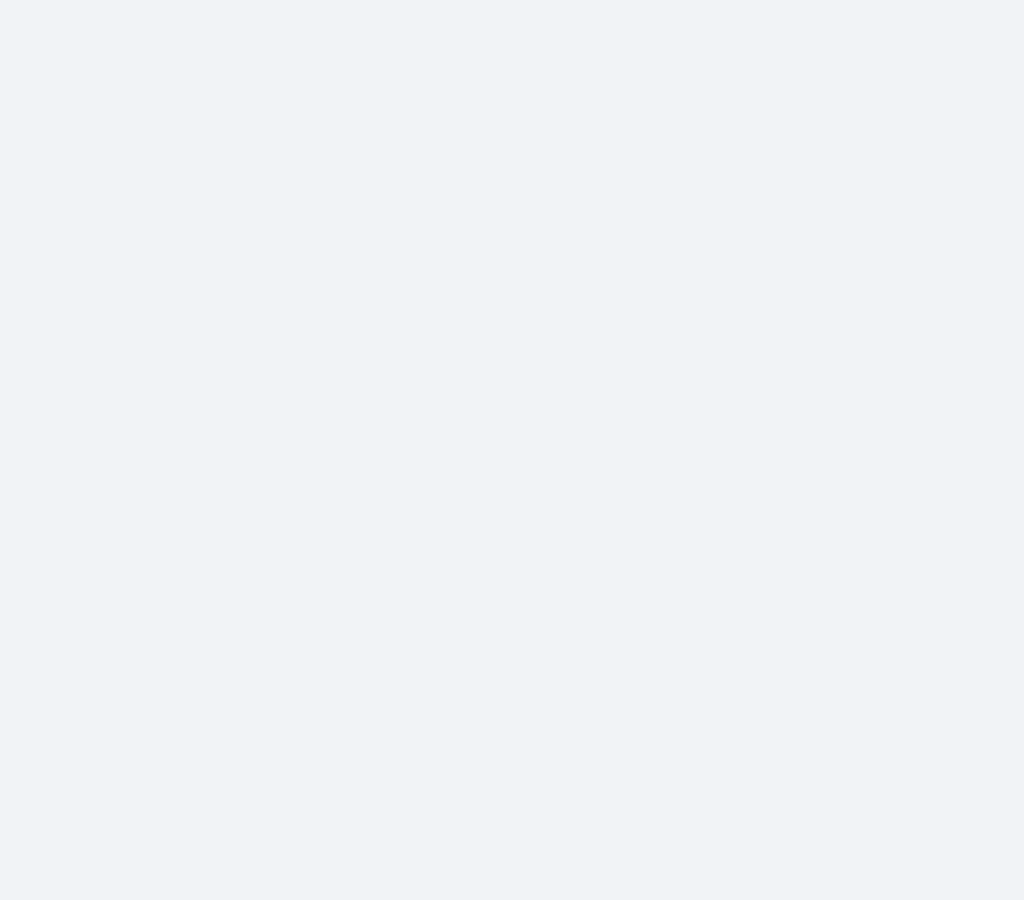
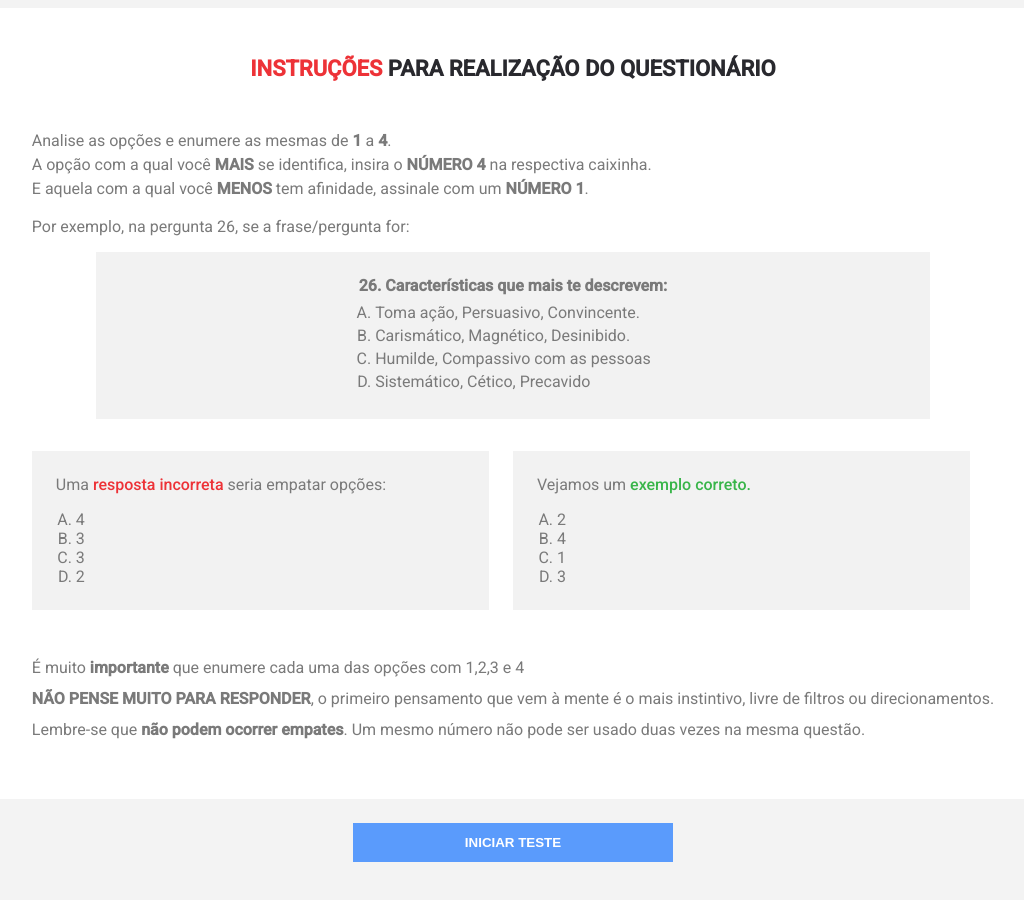
Before and after one commit to michel-cm/React-Teste-Disk, a React (Create React App) app: page / in a window 1280 px wide. Shown: the part 240-1140 px from the top of the page, without its empty margins (127-1151 px from the left). Before the commit the page ends 800 px from the top, so only its background shows below. Built offline with nearby package versions, Linux system fonts and the light colour scheme; no server answers.

Commit message:
des. page Instrucoes

```diff
--- a/src/pages/Intrucoes/index.js
+++ b/src/pages/Intrucoes/index.js
@@ -1,13 +1,86 @@
 import * as C from "./styles";
-import { Header } from '../../components/Header';
-import { Link } from 'react-router-dom';
+import { Link } from "react-router-dom";
+
+import logo from "../../assets/Giro-Agro-logo.png";
 
 export const Instrucoes = () => {
-    return (
-        <div className=''>
-            <Header />
-           <h1>Tela instruções</h1>
-           <Link to={'/teste'}>Começar o Teste</Link>
-        </div>
-    );
-}
+  return (
+    <C.Container>
+      <C.Logo src={logo} alt="Giro Agro logo" />
+      <C.ContainerInstrucoes>
+        <C.TituloArea>
+          <h1>
+            <span>INSTRUÇÕES</span> PARA REALIZAÇÃO DO QUESTIONÁRIO
+          </h1>
+        </C.TituloArea>
+
+        <C.AreaInstrucoes>
+          <C.P1>
+            Analise as opções e enumere as mesmas de <b>1</b> a <b>4</b>.<br />A
+            opção com a qual você <b>MAIS</b> se identifica, insira o{" "}
+            <b>NÚMERO 4</b> na respectiva caixinha.
+            <br />E aquela com a qual você <b>MENOS</b> tem afinidade, assinale
+            com um <b>NÚMERO 1</b>.<br />
+          </C.P1>
+
+          <C.P2>Por exemplo, na pergunta 26, se a frase/pergunta for:</C.P2>
+          <C.AreaExemploPergunta>
+            <span>
+              <b>26. Características que mais te descrevem:</b>
+            </span>
+            <ol type="A">
+              <li>Toma ação, Persuasivo, Convincente.</li>
+              <li>Carismático, Magnético, Desinibido.</li>
+              <li>Humilde, Compassivo com as pessoas</li>
+              <li>Sistemático, Cético, Precavido</li>
+            </ol>
+          </C.AreaExemploPergunta>
+          <C.AreaExemplosResposta>
+            <C.AreaRespostaIncorreta>
+              <p>
+                Uma <span>resposta incorreta</span> seria empatar opções:
+              </p>
+              <ol type="A">
+                <li>4</li>
+                <li>3</li>
+                <li>3</li>
+                <li>2</li>
+              </ol>
+            </C.AreaRespostaIncorreta>
+
+            <C.AreaRespostaCorreta>
+              <p>
+                Vejamos um <span>exemplo correto.</span>
+              </p>
+              <ol type="A">
+                <li>2</li>
+                <li> 4</li>
+                <li> 1</li>
+                <li>3</li>
+              </ol>
+            </C.AreaRespostaCorreta>
+          </C.AreaExemplosResposta>
+
+          <C.AreaLembrete>
+            <p>
+              É muito <b>importante</b> que enumere cada uma das opções com
+              1,2,3 e 4
+            </p>
+            <p>
+              <b>NÃO PENSE MUITO PARA RESPONDER</b>, o primeiro pensamento que
+              vem à mente é o mais instintivo, livre de filtros ou
+              direcionamentos.
+            </p>
+            <p>
+              Lembre-se que <b>não podem ocorrer empates</b>. Um mesmo número
+              não pode ser usado duas vezes na mesma questão.
+            </p>
+          </C.AreaLembrete>
+        </C.AreaInstrucoes>
+      </C.ContainerInstrucoes>
+      <C.Button>
+        INICIAR TESTE
+      </C.Button>
+    </C.Container>
+  );
+};
--- a/src/pages/Intrucoes/styles.js
+++ b/src/pages/Intrucoes/styles.js
@@ -1 +1,130 @@
 import styled from "styled-components";
+
+export const Container = styled.div`
+  background-color: #f3f3f3;
+  display: flex;
+  flex-direction: column;
+  align-items: center;
+  min-height: 100vh;
+`;
+
+export const Logo = styled.img`
+  width: 120px;
+  padding: 60px 0px 60px 0px;
+`;
+
+export const ContainerInstrucoes = styled.div`
+  display: flex;
+  flex-direction: column;
+  background-color: #fff;
+  max-width: 1100px;
+  padding: 48px;
+`;
+
+export const TituloArea = styled.div`
+  display: flex;
+  justify-content: center;
+  font-size: 11px;
+  padding-bottom: 48px;
+
+  span {
+    color: #ed3237;
+  }
+`;
+
+export const AreaInstrucoes = styled.div`
+  color: #7a7a7a;
+`;
+
+export const P1 = styled.p`
+  line-height: 24px;
+`;
+
+export const P2 = styled.p`
+  padding: 16px 0px;
+`;
+
+export const AreaExemploPergunta = styled.div`
+  background-color: #f2f2f2;
+  padding: 24px;
+  display: flex;
+  flex-direction: column;
+  align-items: center;
+  margin: 0 64px;
+
+  ol {
+    padding-top: 8px;
+  }
+
+  li {
+    padding-bottom: 4px;
+  }
+`;
+
+export const AreaExemplosResposta = styled.div`
+  display: flex;
+  margin: 32px 0px 48px 0;
+`;
+
+export const AreaRespostaIncorreta = styled.div`
+  background-color: #f2f2f2;
+  display: flex;
+  flex-direction: column;
+  align-items: flex-start;
+  padding: 24px;
+  flex: 1;
+  margin-right: 24px;
+
+  ol {
+    padding-left: 20px;
+    padding-top: 16px;
+  }
+
+  span {
+    font-weight: 500;
+    color: #ed3237;
+  }
+`;
+
+export const AreaRespostaCorreta = styled.div`
+  background-color: #f2f2f2;
+  display: flex;
+  flex-direction: column;
+  align-items: flex-start;
+  padding: 24px;
+  flex: 1;
+  margin-right: 24px;
+
+  ol {
+    padding-left: 20px;
+    padding-top: 16px;
+  }
+
+  span {
+    font-weight: 500;
+    color: #39b54a;
+  }
+`;
+
+export const AreaLembrete = styled.div`
+  p {
+    padding-bottom: 12px;
+  }
+`;
+
+export const Button = styled.button`
+  background-color: #5a9bfc;
+  padding: 12px 16px;
+  border: none;
+  color: #fff;
+  font-weight: 800;
+  width: 320px;
+  margin-top: 24px;
+  margin-bottom: 80px;
+  cursor: pointer;
+  transition: filter 0.2s;
+
+  &:hover {
+    filter: brightness(0.9);
+  }
+`;
```
Also changed, not shown: src/assets/Giro-Agro-logo.png (added).
